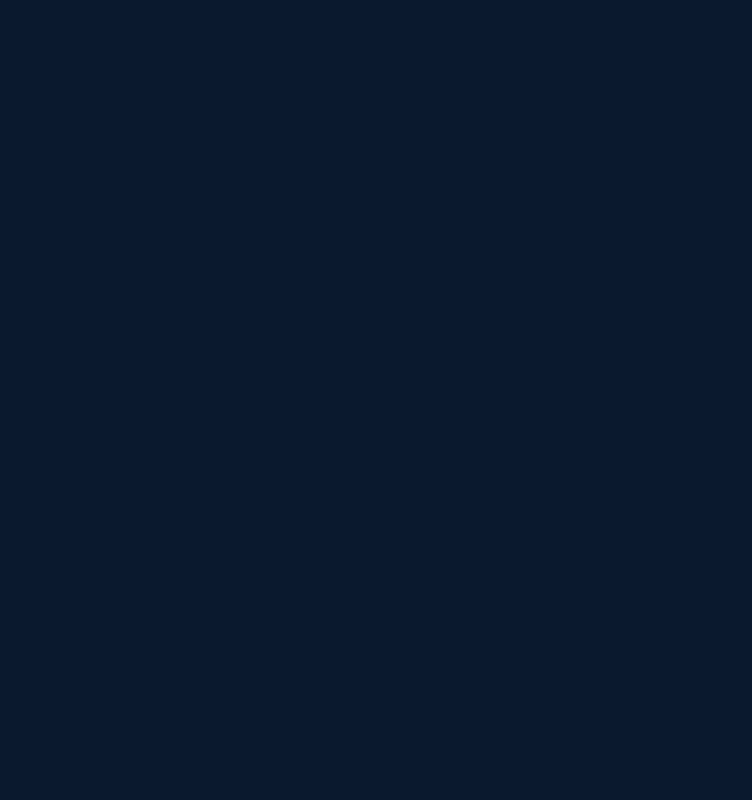
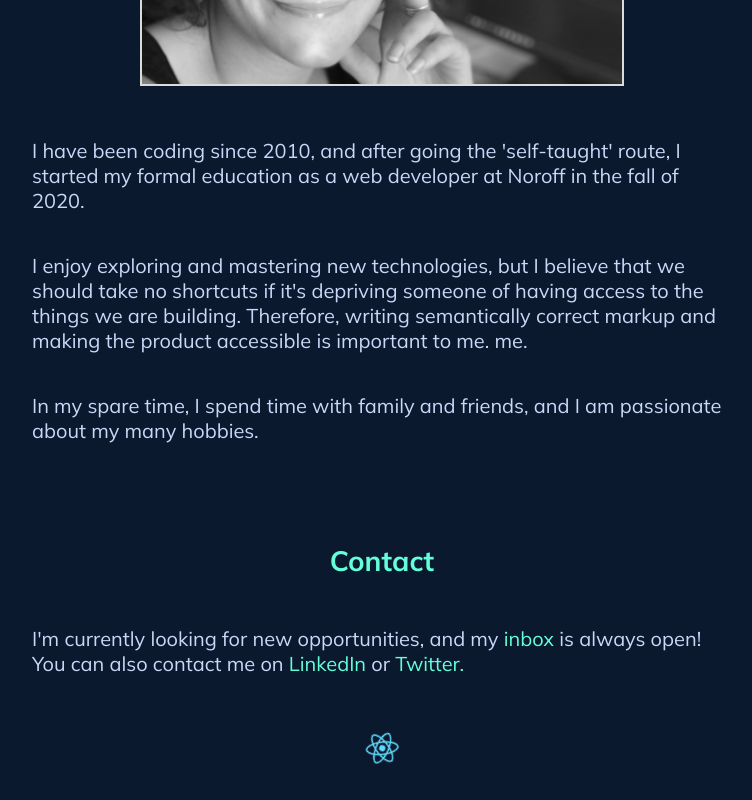
Before and after one commit to Zohla/react_portfolio, a React (Create React App) app: page / in a window 1280 px wide. Shown: the part 3462-4262 px from the top of the page, without its empty margins (258-1010 px from the left). Before the commit the page ends 3184 px from the top, so only its background shows below. Built offline with nearby package versions, Linux system fonts and the light colour scheme.

Commit message:
add about and contact section

```diff
--- a/src/App.js
+++ b/src/App.js
@@ -4,6 +4,8 @@ import Header from "./components/Header";
 import Intro from "./components/Intro";
 import Projects from "./components/Projects";
 import Languages from "./components/Languages";
+import About from "./components/About";
+import Contact from "./components/Contact";
 
 function App() {
   return (
@@ -12,6 +14,8 @@ function App() {
       <Intro />
       <Projects />
       <Languages />
+      <About />
+      <Contact />
       <img src={logo} className="App-logo" alt="logo" />
     </div>
   );
```
